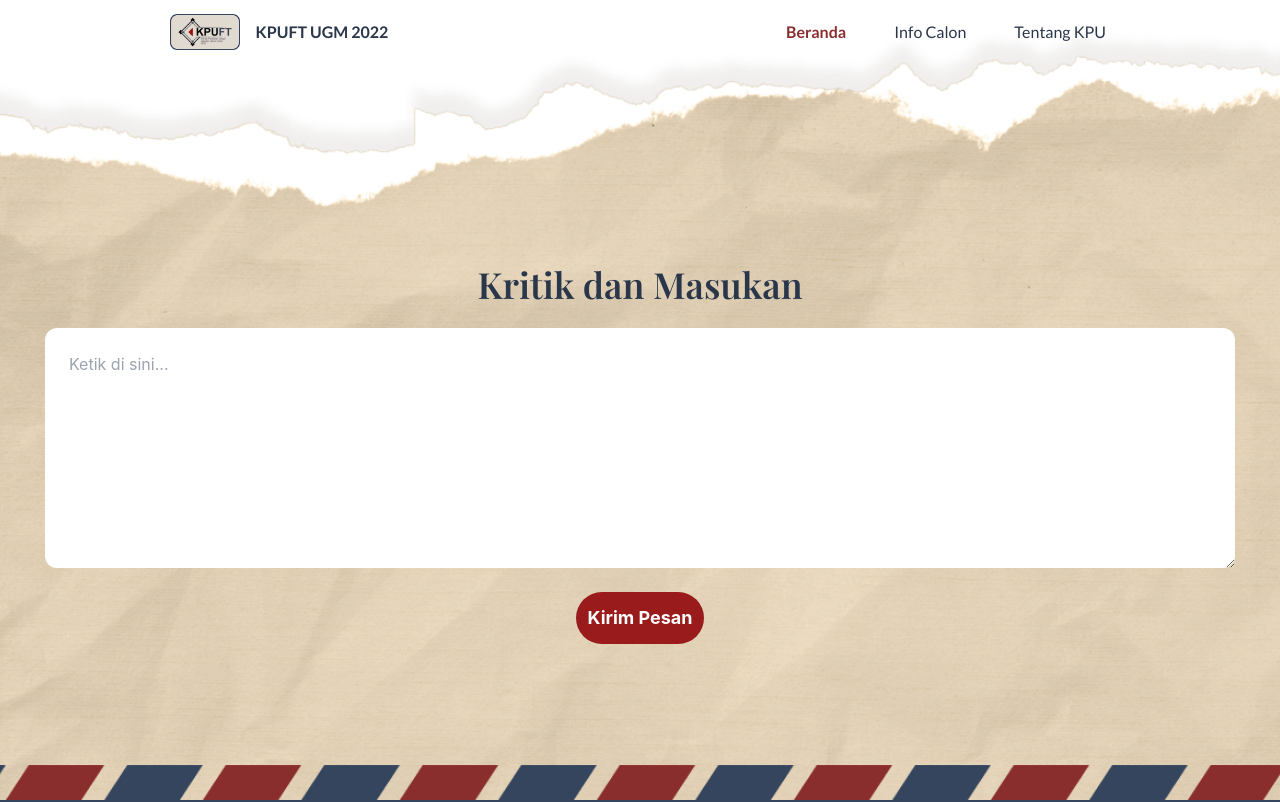
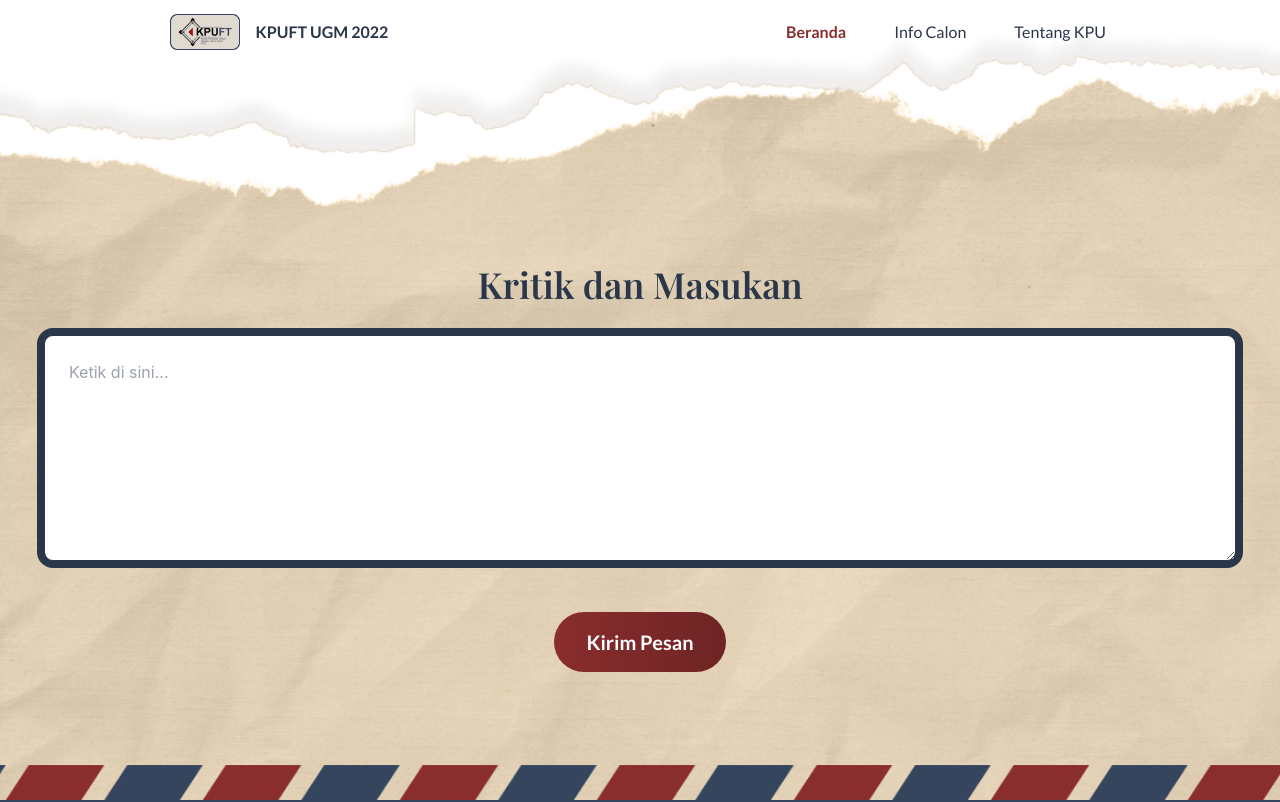
Before and after one commit to frhnfrnk/kpu-ft-ugm-2022, a React (Create React App) app: page / in a window 1280 px wide. Shown: the top 802 px of the page. Built offline with nearby package versions, Linux system fonts and the light colour scheme.

Commit message:
feat: edit

```diff
--- a/public/index.html
+++ b/public/index.html
@@ -2,7 +2,7 @@
 <html lang="en">
   <head>
     <meta charset="utf-8" />
-    <link rel="icon" href="%PUBLIC_URL%/favicon.ico" />
+    <link rel="icon" href="/public/logo_circ.ico" />
     <meta name="viewport" content="width=device-width, initial-scale=1" />
     <meta name="theme-color" content="#000000" />
     <meta
--- /dev/null
+++ b/src/components/Button/button.js
@@ -0,0 +1,10 @@
+import { Link } from 'react-router-dom';
+
+
+export default function Button(props) {
+  return (
+    <div className='flex justify-center mt-[3vh]'>
+        <Link to="/"><button className="h-[auto] w-[auto] py-[calc(0.5rem+1vmin)] px-[calc(0.5rem+3vmin)] text-white font-bold font-Lato text-xl rounded-full mt-[40px] lg:mt-[20px] bg-gradient-to-r from-[#8A2D2D] to-[#6E2424]">{props.text}</button></Link>
+    </div>
+  );
+}
--- a/src/components/HomePage/kritikSaran.js
+++ b/src/components/HomePage/kritikSaran.js
@@ -1,3 +1,5 @@
+import Button from "../Button/button";
+
 function Kritik(){
     return(
         <div>
@@ -12,7 +14,7 @@ function Kritik(){
 
                     <div className="md:h-[33vh] h-[33vh]  lg:w-auto border-0 rounded-xl pt-[3vh] flex justify-center">
                         <textarea
-                            className="md:h-[30vh] h-[30vh] w-[75vw] lg:w-auto bg-c-05 bg-opacity-50 border-0 rounded-xl p-6"
+                            className="md:h-[30vh] h-[30vh] w-[75vw] lg:w-auto bg-c-05 bg-opacity-50 border-8 border-[#2A374A] rounded-2xl p-6"
                             rows="3"
                             cols="110"
                             id="text-translate"
@@ -22,11 +24,7 @@ function Kritik(){
                         </textarea>
                     </div>
 
-                    <div className="flex justify-center pt-[3vh]">
-                        <button className="bg-red-800 rounded-full p-3 md:text-lg text-sm font-bold text-white">
-                            Kirim Pesan
-                        </button>
-                    </div>
+                    <Button text="Kirim Pesan" />
             </div>
 
         </div>
--- a/src/components/Terimakasih/Kritik.js
+++ b/src/components/Terimakasih/Kritik.js
@@ -1,5 +1,5 @@
-import { Link } from 'react-router-dom';
 import LineBottom from '../../assets/decoration/line_bottom.png'
+import Button from '../Button/button';
 
 
 function Kritik2(){
@@ -25,9 +25,7 @@ function Kritik2(){
                         </textarea>
                     </div>
 
-                    <div className='flex justify-center mt-[3vh]'>
-                        <Link to="/"><button className="h-[48px] w-[168px] text-white font-bold font-Lato text-xl rounded-full mt-[40px] lg:mt-[20px] bg-gradient-to-r from-[#8A2D2D] to-[#6E2424]">Kirim Pesan</button></Link>
-                    </div>
+                    <Button text="Kirim Pesan" />
             </div>
             <img src={LineBottom} alt="line-bottom" className="w-full"/>
         </div>
```
Also changed, not shown: 1 other file (tests, documents, lock files or other folders).
